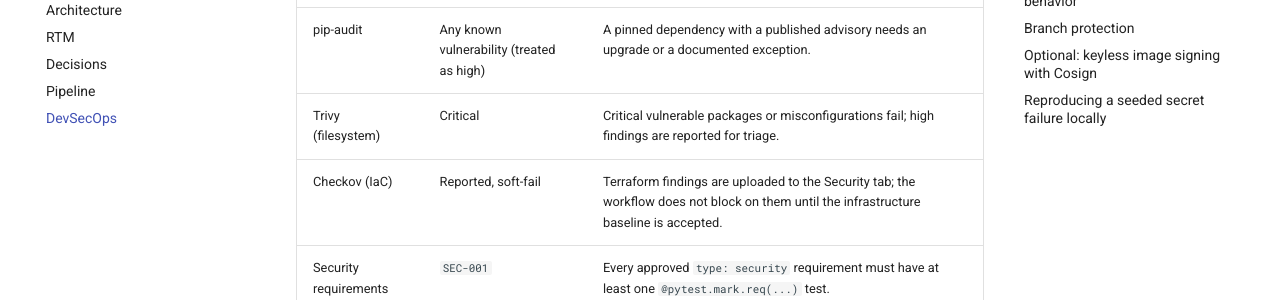
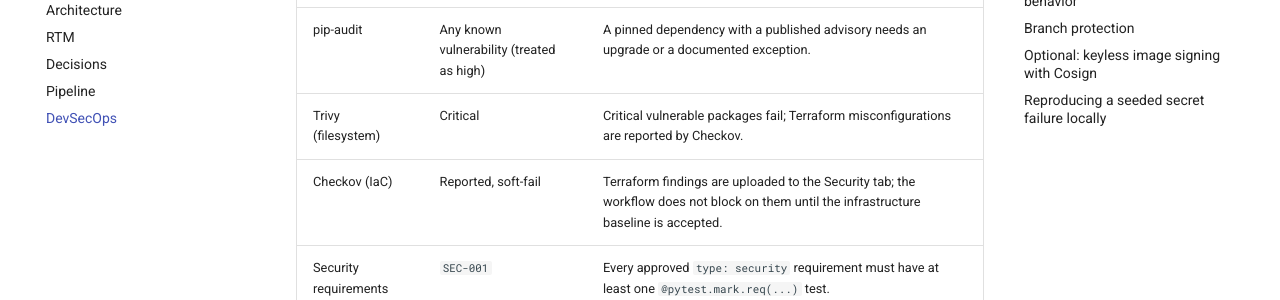
Before and after one commit to 100495917/digital-thread-validator, an MkDocs documentation site: the page built from docs/devsecops.md, in a window 1280 px wide and 900 px high, scrolled down 760 px. Shown: the part 152-452 px from the top of the window. Built offline with MkDocs 1.6.1 and Material for MkDocs 9.7.7, drawn with Linux system fonts in a browser that asks for light colours.

Commit message:
fix(ci): scope Trivy to vulnerable packages
- Trivy fs was failing on Checkov's domain: AWS-0132 (S3 without CMK).
- Scan vulnerabilities only; Terraform misconfigurations stay with Checkov.
- Verified with Trivy 0.76.2: exit 0 and valid SARIF.

```diff
--- a/docs/devsecops.md
+++ b/docs/devsecops.md
@@ -29,7 +29,7 @@ still reported.
 | Bandit | High severity | High-confidence high-severity patterns (injection, unsafe deserialization, weak crypto) are exploitable. |
 | Semgrep | High severity | The `p/python` ruleset's high-severity findings are treated the same as Bandit's. |
 | pip-audit | Any known vulnerability (treated as high) | A pinned dependency with a published advisory needs an upgrade or a documented exception. |
-| Trivy (filesystem) | Critical | Critical vulnerable packages or misconfigurations fail; high findings are reported for triage. |
+| Trivy (filesystem) | Critical | Critical vulnerable packages fail; Terraform misconfigurations are reported by Checkov. |
 | Checkov (IaC) | Reported, soft-fail | Terraform findings are uploaded to the Security tab; the workflow does not block on them until the infrastructure baseline is accepted. |
 | Security requirements | `SEC-001` | Every approved `type: security` requirement must have at least one `@pytest.mark.req(...)` test. |
 | Traceability | `TRC-006` | Same rule expressed through the traceability checker: a security requirement with no req-tagged test is an error naming the requirement. |
```
Also changed, not shown: 1 other file.
